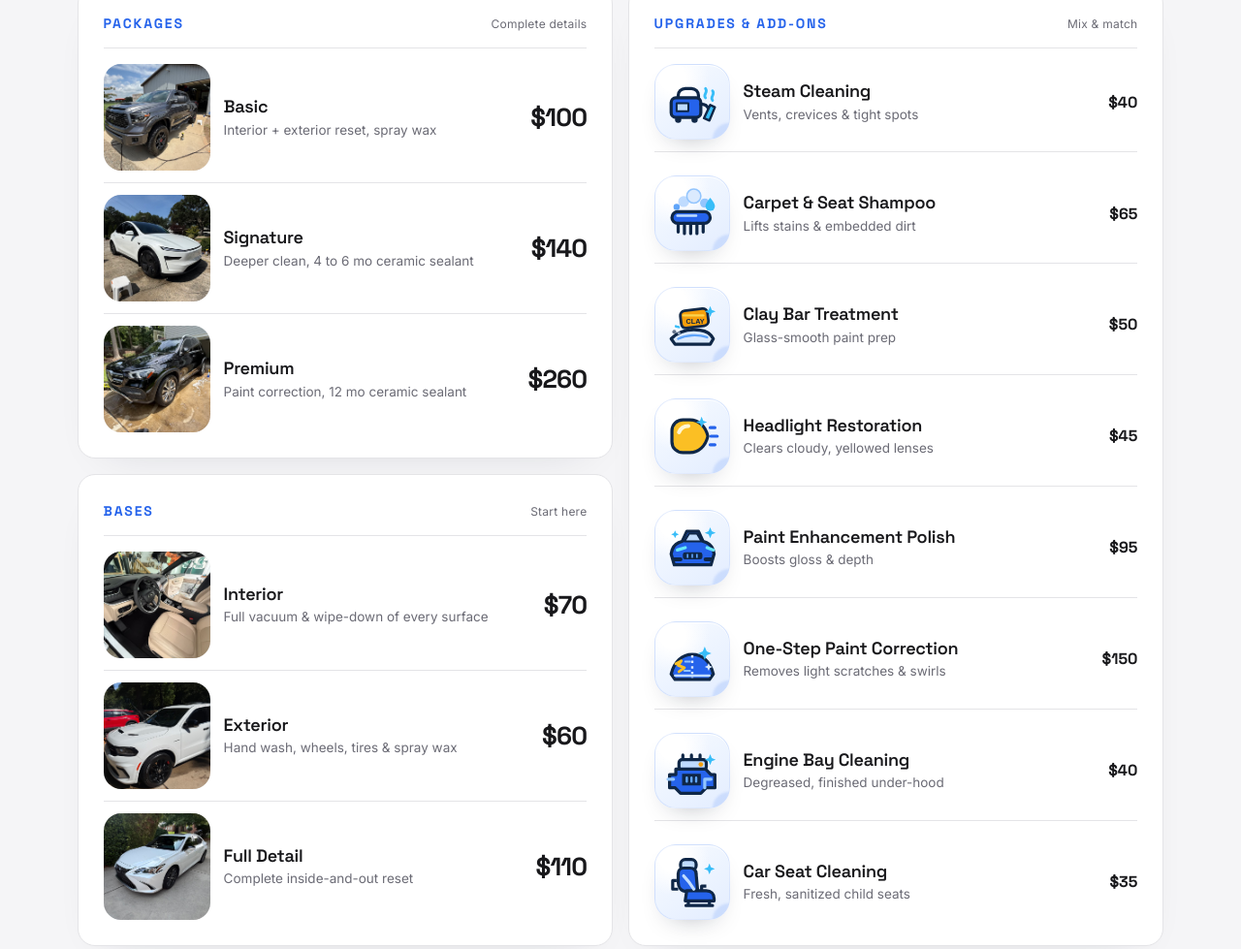
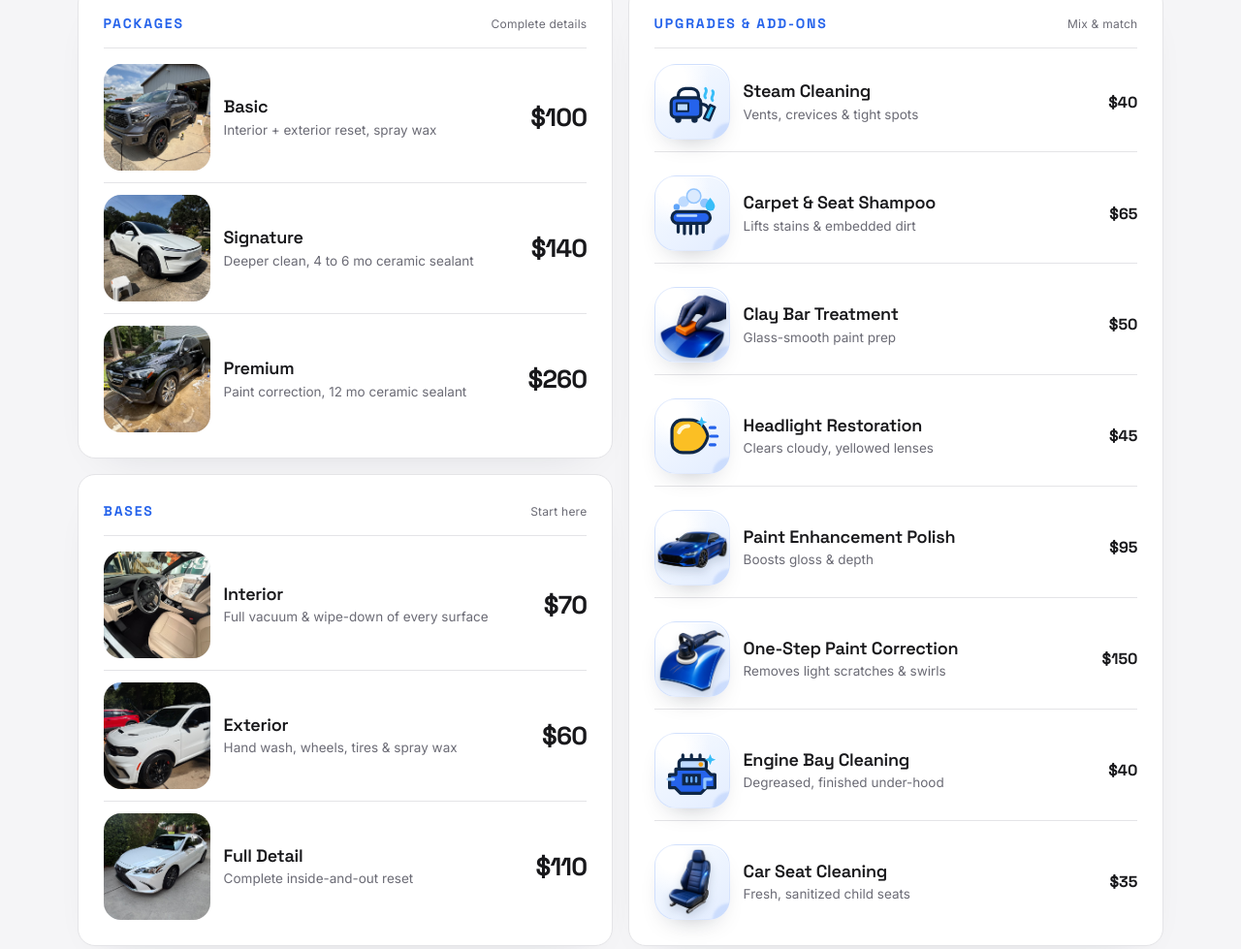
Before and after one commit to distrofyai/driveway-gloss, a plain HTML site: page services.html in a window 1280 px wide. Shown: the part 2134-3113 px from the top of the page at 97% size. Drawn offline with Linux system fonts and the light colour scheme.

Commit message:
Replace upgrade symbols with generated artwork

```diff
--- a/services.html
+++ b/services.html
@@ -290,8 +290,8 @@
     .sv-menu-row:last-child { border-bottom: 0; padding-bottom: 0; }
     .sv-menu-thumb { flex-shrink: 0; width: 110px; height: 110px; border-radius: 18px; overflow: hidden; background: var(--sv-bg-2); box-shadow: inset 0 0 0 1px rgba(0,0,0,0.05); }
     .sv-menu-thumb img { width: 100%; height: 100%; object-fit: cover; display: block; }
-    /* Premium upgrade icon system. The artwork is vector-native, so it stays
-       razor sharp from small phones through 4K displays. */
+    /* Premium upgrade icon system. Generated service art sits inside the same
+       restrained tile treatment so every subject stays legible at menu size. */
     .sv-menu-icon {
       position: relative; flex-shrink: 0; width: 78px; height: 78px;
       display: grid; place-items: center; border: 1px solid rgba(37,99,235,.12);
@@ -307,6 +307,13 @@
       border-radius: 50%; background: rgba(37,99,235,.13); filter: blur(1px);
     }
     .sv-menu-icon svg { position: relative; z-index: 1; width: 58px; height: 58px; display: block; overflow: visible; }
+    .sv-menu-art {
+      position: relative; z-index: 1; width: 70px; height: 70px;
+      display: block; object-fit: contain;
+      filter: drop-shadow(0 5px 5px rgba(15,39,71,.16));
+    }
+    .sv-menu-art--wide { width: 82px; height: 82px; }
+    .sv-menu-art--tall { width: 72px; height: 72px; }
     .sv-menu-row:hover .sv-menu-icon {
       transform: translateY(-2px) rotate(-1deg); border-color: rgba(37,99,235,.28);
       box-shadow: 0 17px 32px -18px rgba(37,99,235,.42), inset 0 1px 0 #fff;
@@ -427,6 +434,9 @@
       .sv-menu-desc { font-size: 12.5px; }
       .sv-menu-icon { width: 68px; height: 68px; border-radius: 19px; }
       .sv-menu-icon svg { width: 51px; height: 51px; }
+      .sv-menu-art { width: 62px; height: 62px; }
+      .sv-menu-art--wide { width: 76px; height: 76px; }
+      .sv-menu-art--tall { width: 66px; height: 66px; }
       .sv-menu-row { gap: 12px; }
       /* Slightly smaller than desktop so the name and description keep enough
          width alongside a 124px photo on a narrow phone. */
@@ -676,16 +686,7 @@
                 </li>
                 <li class="sv-menu-row">
                   <span class="sv-menu-icon" aria-hidden="true">
-                    <svg viewBox="0 0 72 72" fill="none">
-                      <path d="M9 54c9-9 22-13 37-11 8 1 14 5 17 11l-4 7H14l-5-7Z" fill="#dbeafe" stroke="#0f2747" stroke-width="4" stroke-linejoin="round"/>
-                      <path d="M18 54c10-5 25-6 37-2" stroke="#60a5fa" stroke-width="3" stroke-linecap="round"/>
-                      <path d="M15 38c8 3 30 3 41-6" stroke="#38bdf8" stroke-width="3" stroke-linecap="round" stroke-dasharray="4 5"/>
-                      <rect x="20" y="19" width="35" height="22" rx="6" transform="rotate(-7 20 19)" fill="#f59e0b" stroke="#0f2747" stroke-width="3.5"/>
-                      <path d="M25 24h25" stroke="#fcd34d" stroke-width="3" stroke-linecap="round"/>
-                      <text x="28" y="35" fill="#0f2747" font-size="9" font-weight="800" font-family="Arial, sans-serif">CLAY</text>
-                      <circle cx="13" cy="45" r="2.5" fill="#64748b"/><circle cx="19" cy="47" r="2" fill="#94a3b8"/>
-                      <path d="m59 12 2 5 5 2-5 2-2 5-2-5-5-2 5-2 2-5Z" fill="#38bdf8"/>
-                    </svg>
+                    <img class="sv-menu-art" src="images/service-icons/clay-bar-treatment.webp" alt="" width="1254" height="1254" loading="lazy" decoding="async" />
                   </span>
                   <div class="sv-menu-info"><div class="sv-menu-name">Clay Bar Treatment</div><div class="sv-menu-desc">Glass-smooth paint prep</div></div>
                   <span class="sv-menu-price">$50</span>
@@ -704,30 +705,14 @@
                 </li>
                 <li class="sv-menu-row">
                   <span class="sv-menu-icon" aria-hidden="true">
-                    <svg viewBox="0 0 72 72" fill="none">
-                      <path d="M9 44c1-9 6-14 14-16l6-13h15l6 13c8 2 13 7 14 16l-4 14H13L9 44Z" fill="#2563eb" stroke="#0f2747" stroke-width="4" stroke-linejoin="round"/>
-                      <path d="m26 28 6-10h10l6 10H26Z" fill="#bfdbfe" stroke="#0f2747" stroke-width="2.5" stroke-linejoin="round"/>
-                      <path d="M17 39l10-3M55 36l8 3" stroke="#67e8f9" stroke-width="4" stroke-linecap="round"/>
-                      <rect x="24" y="42" width="25" height="9" rx="3" fill="#0f2747"/>
-                      <path d="M30 44v5M36 44v5M42 44v5" stroke="#60a5fa" stroke-width="2"/>
-                      <path d="M13 51h8M53 51h8" stroke="#0f2747" stroke-width="5" stroke-linecap="round"/>
-                      <path d="m59 10 2 5 5 2-5 2-2 5-2-5-5-2 5-2 2-5ZM14 14l1.5 3.5L19 19l-3.5 1.5L14 24l-1.5-3.5L9 19l3.5-1.5L14 14Z" fill="#38bdf8"/>
-                    </svg>
+                    <img class="sv-menu-art sv-menu-art--wide" src="images/service-icons/paint-enhancement-polish.webp" alt="" width="1254" height="1254" loading="lazy" decoding="async" />
                   </span>
                   <div class="sv-menu-info"><div class="sv-menu-name">Paint Enhancement Polish</div><div class="sv-menu-desc">Boosts gloss &amp; depth</div></div>
                   <span class="sv-menu-price">$95</span>
                 </li>
                 <li class="sv-menu-row">
                   <span class="sv-menu-icon" aria-hidden="true">
-                    <svg viewBox="0 0 72 72" fill="none">
-                      <path d="M9 55c4-16 14-25 27-25s23 9 27 25l-5 7H14l-5-7Z" fill="#2563eb" stroke="#0f2747" stroke-width="4" stroke-linejoin="round"/>
-                      <path d="M36 31v29" stroke="#dbeafe" stroke-width="3" stroke-dasharray="3 4"/>
-                      <path d="m15 42 7-4-4 6 8 3-7 5" stroke="#fbbf24" stroke-width="3.5" stroke-linecap="round" stroke-linejoin="round"/>
-                      <path d="M27 39h6M26 51h7" stroke="#93c5fd" stroke-width="2.5" stroke-linecap="round"/>
-                      <path d="m52 20 2.5 6 6 2.5-6 2.5-2.5 6-2.5-6-6-2.5 6-2.5 2.5-6Z" fill="#38bdf8"/>
-                      <path d="m57 41 1.5 3.5L62 46l-3.5 1.5L57 51l-1.5-3.5L52 46l3.5-1.5L57 41Z" fill="#dbeafe"/>
-                      <path d="M14 57h44" stroke="#bfdbfe" stroke-width="3" stroke-linecap="round"/>
-                    </svg>
+                    <img class="sv-menu-art" src="images/service-icons/one-step-paint-correction.webp" alt="" width="1254" height="1254" loading="lazy" decoding="async" />
                   </span>
                   <div class="sv-menu-info"><div class="sv-menu-name">One-Step Paint Correction</div><div class="sv-menu-desc">Removes light scratches &amp; swirls</div></div>
                   <span class="sv-menu-price">$150</span>
@@ -750,15 +735,7 @@
                 </li>
                 <li class="sv-menu-row">
                   <span class="sv-menu-icon" aria-hidden="true">
-                    <svg viewBox="0 0 72 72" fill="none">
-                      <rect x="21" y="7" width="20" height="14" rx="6" fill="#bfdbfe" stroke="#0f2747" stroke-width="4"/>
-                      <path d="M18 25c0-4 3-7 7-7h8c5 0 8 3 8 8l2 22H29c-7 0-11-5-11-12V25Z" fill="#2563eb" stroke="#0f2747" stroke-width="4" stroke-linejoin="round"/>
-                      <path d="M29 47h25c6 0 10 4 10 10v3H27l2-13Z" fill="#2563eb" stroke="#0f2747" stroke-width="4" stroke-linejoin="round"/>
-                      <path d="M25 28c4 4 8 9 13 17" stroke="#bfdbfe" stroke-width="4" stroke-linecap="round"/>
-                      <path d="M16 34h-5v11h7M48 48v-7h6" stroke="#0f2747" stroke-width="4" stroke-linejoin="round"/>
-                      <path d="M31 60v5M58 60v5M28 66h34" stroke="#0f2747" stroke-width="4" stroke-linecap="round"/>
-                      <path d="m58 12 2 5 5 2-5 2-2 5-2-5-5-2 5-2 2-5Z" fill="#38bdf8"/>
-                    </svg>
+                    <img class="sv-menu-art sv-menu-art--tall" src="images/service-icons/car-seat-cleaning.webp" alt="" width="1254" height="1254" loading="lazy" decoding="async" />
                   </span>
                   <div class="sv-menu-info"><div class="sv-menu-name">Car Seat Cleaning</div><div class="sv-menu-desc">Fresh, sanitized child seats</div></div>
                   <span class="sv-menu-price">$35</span>
```
Also changed, not shown: images/service-icons/car-seat-cleaning.webp (added), images/service-icons/clay-bar-treatment.webp (added), images/service-icons/one-step-paint-correction.webp (added), images/service-icons/paint-enhancement-polish.webp (added).
